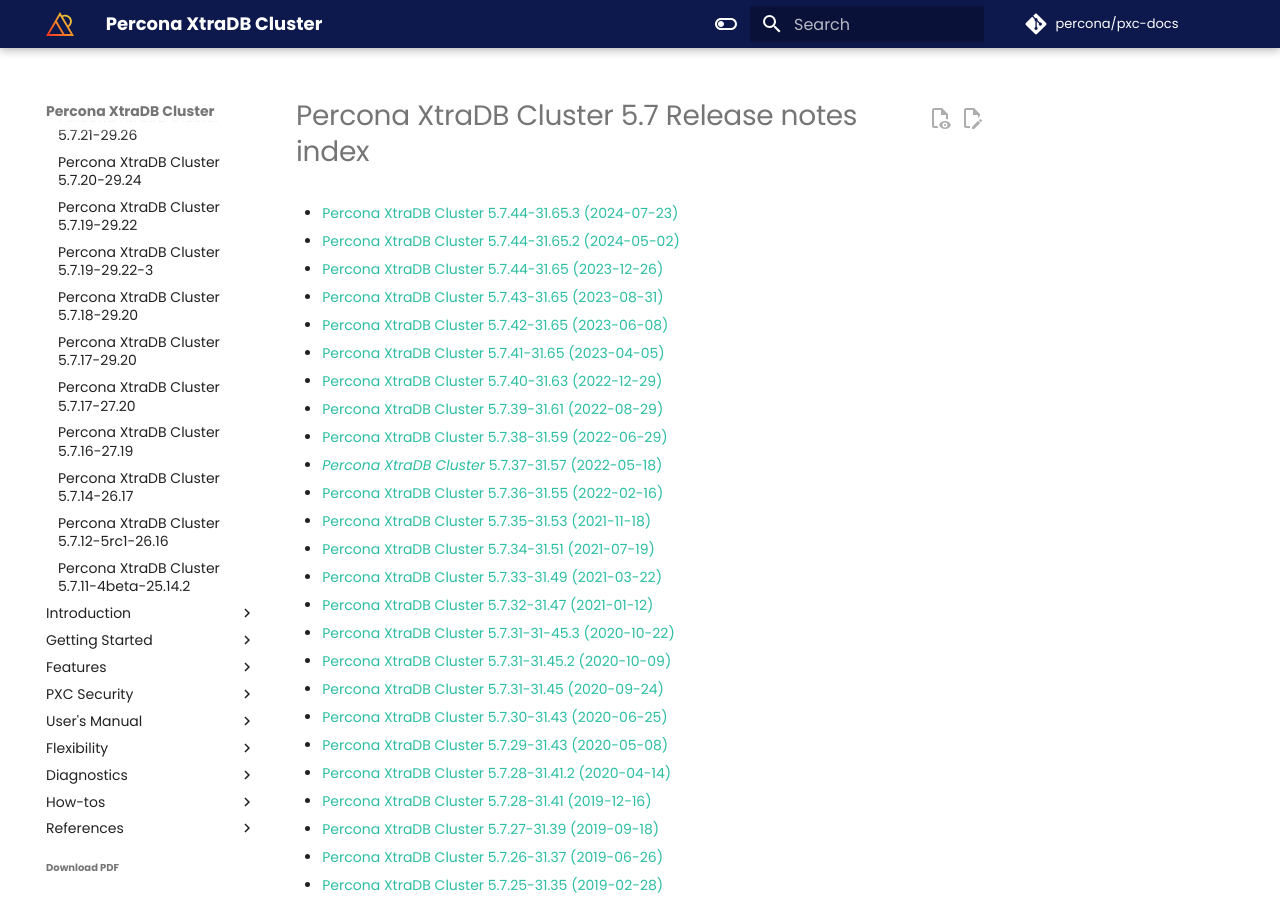
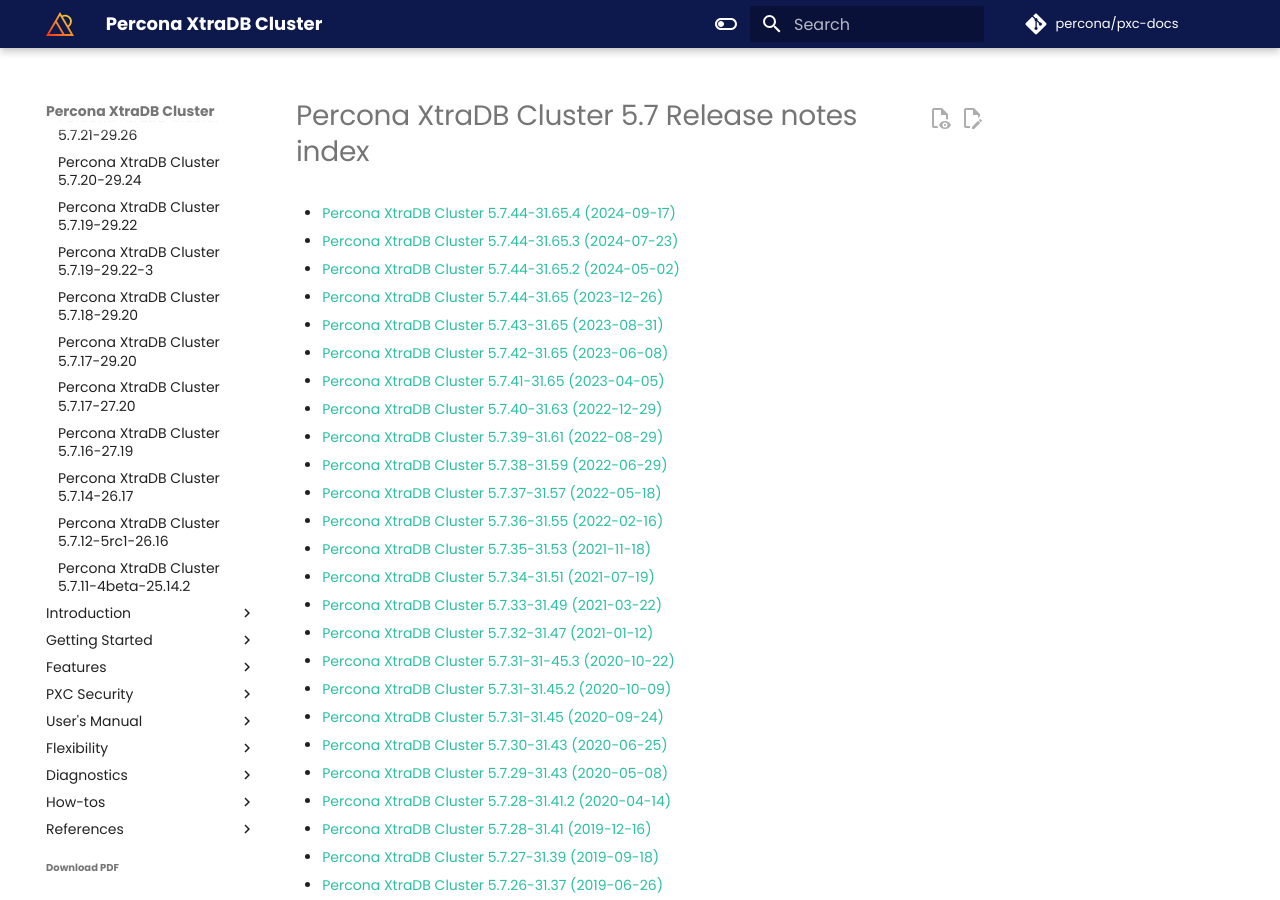
Before and after one commit to percona/pxc-docs, an MkDocs documentation site: the page built from docs/release-notes/release-notes_index.md, in a window 1280 px wide and 900 px high. Built offline with MkDocs 1.6.1 and Material for MkDocs 9.7.7, drawn with Linux system fonts in a browser that asks for light colours; nearby versions of some CDN libraries; comment, search, counter and statistics services are not loaded; the version menu is left out.

Commit message:
PXC-4485 PXC 5.7.44-31.65-4 release notes and release note tasks
 On branch pxc-4485
	new file:   docs/release-notes/5.7.44-31.65.4.md
	modified:   docs/release-notes/release-notes_index.md
	modified:   mkdocs-base.yml
	modified:   variables.yml

```diff
--- a/docs/release-notes/release-notes_index.md
+++ b/docs/release-notes/release-notes_index.md
@@ -1,4 +1,6 @@
 # Percona XtraDB Cluster 5.7 Release notes index
+
+* [Percona XtraDB Cluster 5.7.44-31.65.4 (2024-09-17)](5.7.44-31.65.4.md)
 
 * [Percona XtraDB Cluster 5.7.44-31.65.3 (2024-07-23)](5.7.44-31.65.3.md)
 
@@ -18,7 +20,7 @@
 
 * [Percona XtraDB Cluster 5.7.38-31.59 (2022-06-29)](5.7.38-31.59.md)
 
-* [*Percona XtraDB Cluster* 5.7.37-31.57 (2022-05-18)](Percona-XtraDB-Cluster-5.7.37-31.57.md)
+* [Percona XtraDB Cluster 5.7.37-31.57 (2022-05-18)](Percona-XtraDB-Cluster-5.7.37-31.57.md)
 
 * [Percona XtraDB Cluster 5.7.36-31.55 (2022-02-16)](Percona-XtraDB-Cluster-5.7.36-31.55.md)
 
--- a/mkdocs-base.yml
+++ b/mkdocs-base.yml
@@ -101,7 +101,7 @@
   with-pdf: # https://github.com/orzih/mkdocs-with-pdf
           output_path: '_pdf/PerconaXtradbCluster-5.7.pdf'
           cover_title: 'Percona XtraDB Cluster Documentation'
-          cover_subtitle: 5.7.44-31.65.3 (2024-07-23)
+          cover_subtitle: 5.7.44-31.65.4 (2024-09-17)
           author: 'Percona Technical Documentation Team'
           cover_logo: docs/_static/Percona_Logo_Color.png
           debug_html: false
@@ -123,6 +123,7 @@
   - Home: index.md
   - Release notes:
       - release-notes/release-notes_index.md
+      - release-notes/5.7.44-31.65.4.md
       - release-notes/5.7.44-31.65.3.md
       - release-notes/5.7.44-31.65.2.md
       - release-notes/5.7.44-31.65.md
--- a/variables.yml
+++ b/variables.yml
@@ -1,7 +1,7 @@
 # variables for HTML output
 
-release: '5.7.44-31.65.3'
+release: '5.7.44-31.65.4'
 version: '5.7'
-release-date: 2024-07-23
+release-date: 2024-09-17
 post: 'MySQL 5.7 Post-EOL Support from Percona'
 repo-post: 'ps-post-eol'
```
Also changed, not shown: docs/release-notes/5.7.44-31.65.4.md (added, +67 -0 lines).
